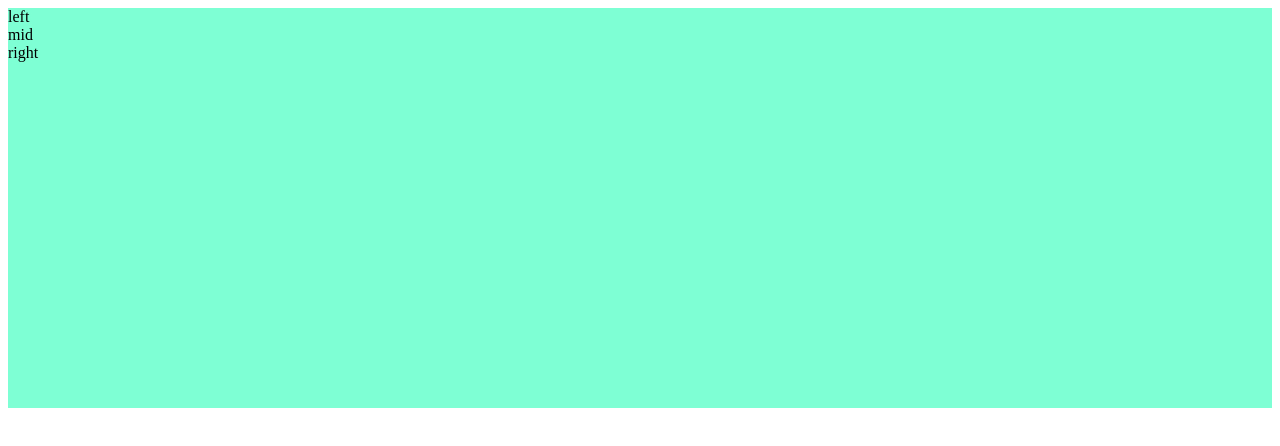
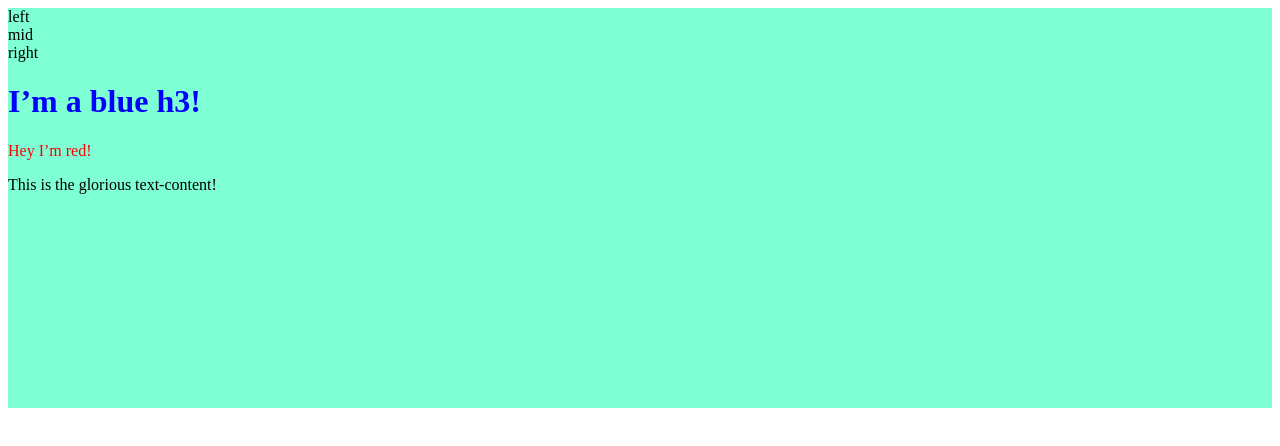
Before and after one commit to wainsix/OdinNode, a website: page public/index.html in a window 1280 px wide. Drawn offline with Linux system fonts and the light colour scheme.

Commit message:
DomManipulations

```diff
--- /dev/null
+++ b/public/app.js
@@ -0,0 +1,19 @@
+const container = document.querySelector("#container");
+
+const content = document.createElement("div");
+content.classList.add("content");
+content.textContent = "This is the glorious text-content!";
+
+const blueh = document.createElement("h1");
+blueh.classList.add("blueh");
+blueh.textContent = "I’m a blue h3!";
+blueh.style.color = "blue";
+
+const redp = document.createElement("p");
+redp.classList.add("redp");
+redp.textContent = "Hey I’m red!";
+redp.style.color = "red";
+
+container.appendChild(blueh);
+container.appendChild(redp);
+container.appendChild(content);
--- a/public/index.html
+++ b/public/index.html
@@ -11,7 +11,7 @@
     </head>
 
     <body>
-    <div class="container">
+    <div class="container" id="container">
         <div class="left">
 left
         </div>
@@ -22,6 +22,6 @@ mid
 right
         </div>
     </div>
-        <script src="" async defer></script>
+        <script src="app.js" async defer></script>
     </body>
 </html>
```
